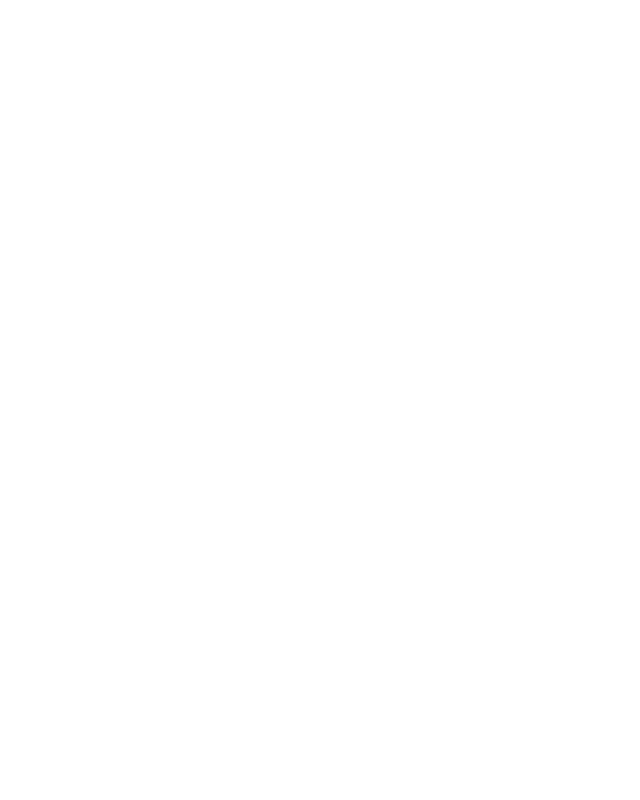
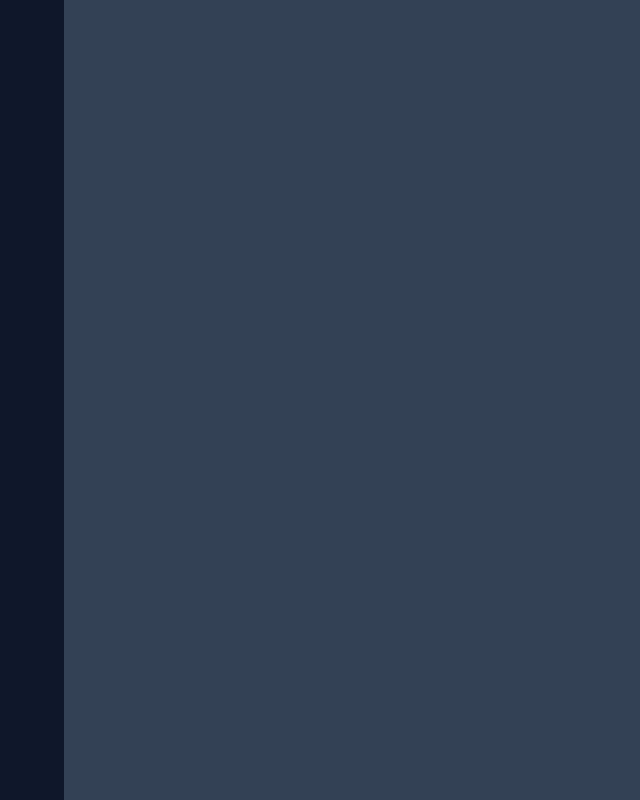
Before and after one commit to Return180bpm/tailwind-navbar, a React (Create React App) app: page / in a window 1280 px wide. Shown: the whole page, without its empty margins (0-640 px from the left). Built offline with nearby package versions, Linux system fonts and the light colour scheme.

Commit message:
feat: resize <App> div to screen and make it dark

```diff
--- a/src/App.js
+++ b/src/App.js
@@ -1,10 +1,9 @@
-import logo from "./logo.svg";
 import "./App.css";
 import { SideBar } from "./SideBar";
 
 function App() {
     return (
-        <div className="flex">
+        <div className="flex w-screen h-screen bg-slate-700">
             <SideBar />
         </div>
     );
--- a/src/SideBar.js
+++ b/src/SideBar.js
@@ -2,6 +2,6 @@
 
 export const SideBar = () => {
     return (
-        <div className="fixed left-0 top-0 h-screen flex flex-col bg-slate-900 text-white"></div>
+        <div className="fixed left-0 top-0 h-screen w-16 m-0 flex flex-col bg-slate-900 text-white"></div>
     );
 };
```
